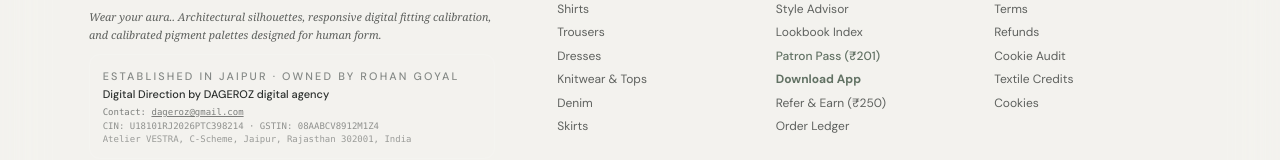
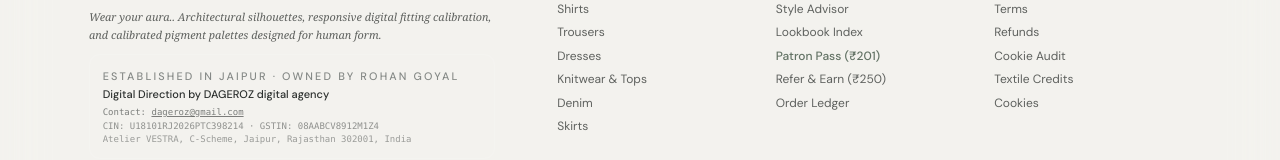
Before and after one commit to R0hanG0yal/VESTRA-THE_CLOTHING_BRAND, a Next.js app: page / in a window 1280 px wide. Shown: the part 7416-7576 px from the top of the page. Built offline with nearby package versions, Linux system fonts and the light colour scheme; no server answers; the database is empty.

Commit message:
Remove all persistent Download App buttons permanently - keep only popup banner

```diff
--- a/src/components/layout/site-footer.tsx
+++ b/src/components/layout/site-footer.tsx
@@ -147,19 +147,7 @@ export function SiteFooter() {
                     Patron Pass (₹201)
                   </Link>
                 </li>
-                <li className="text-left">
-                  <button
-                    type="button"
-                    onClick={() => {
-                      if (typeof window !== "undefined") {
-                        window.dispatchEvent(new CustomEvent("vestra_open_install_modal"));
-                      }
-                    }}
-                    className="font-sans text-[10px] sm:text-[12px] text-accent font-bold hover:underline hover:translate-x-0.5 transition-all text-left block truncate cursor-pointer"
-                  >
-                    Download App
-                  </button>
-                </li>
+
                 <li className="text-left">
                   <Link href="/refer" className="font-sans text-[10px] sm:text-[12px] text-foreground/75 hover:text-foreground hover:translate-x-0.5 transition-all text-left block truncate">
                     Refer & Earn (₹250)
```
Also changed, not shown: 1 other file (tests, documents, lock files or other folders).
